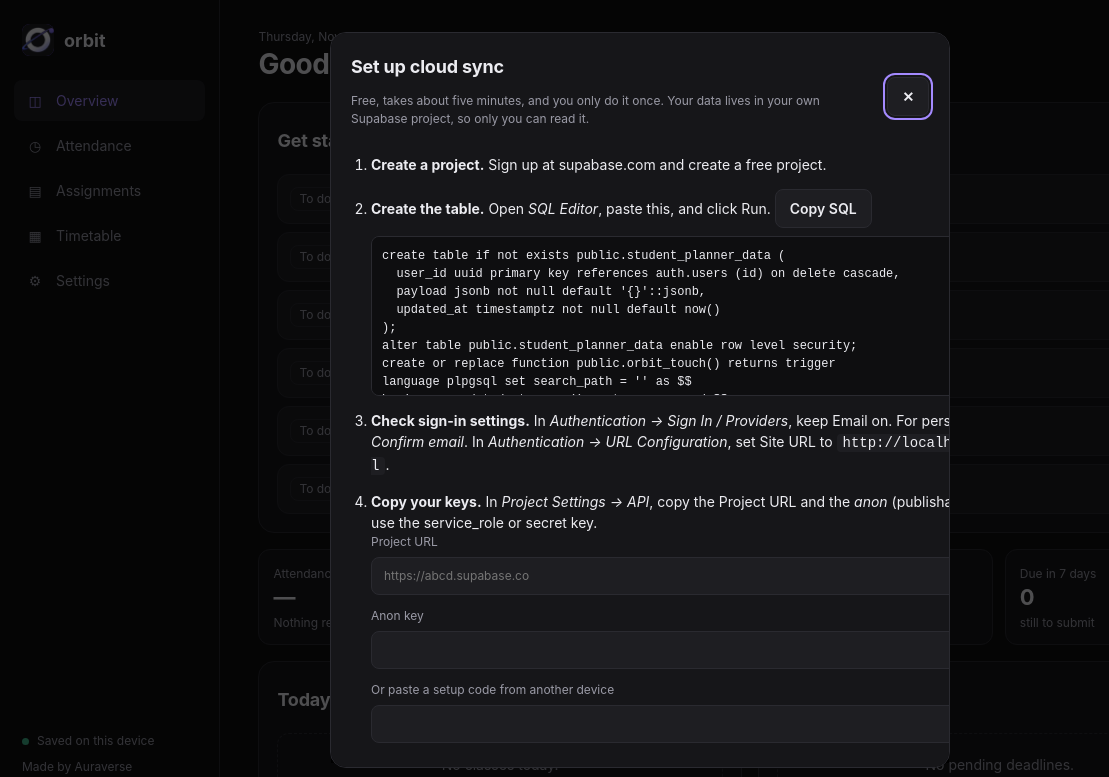
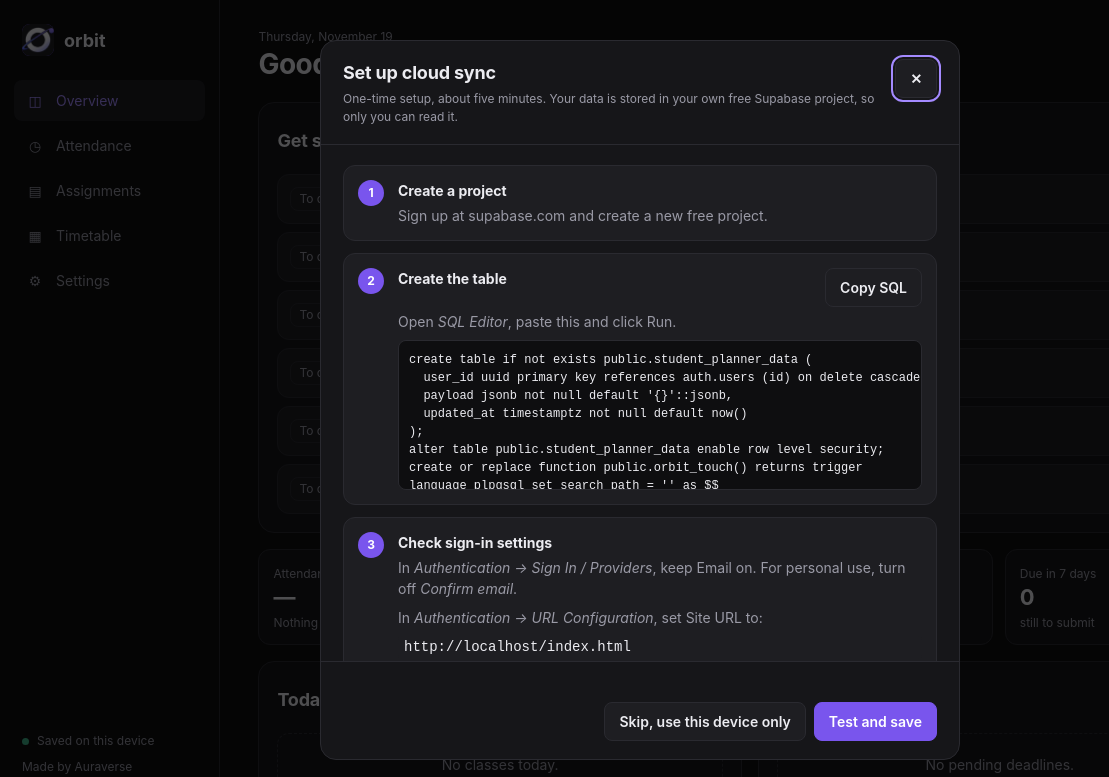
Before and after one commit to chrnoffl/orbitv2, a plain HTML site: page index.html in a window 1280 px wide. Shown: the top 777 px of the page, 0-1109 px from the left. Drawn offline with Linux system fonts and the light colour scheme; a script that the page names is missing.

Commit message:
Add files via upload

```diff
--- a/index.html
+++ b/index.html
@@ -8,7 +8,7 @@
 <meta name="description" content="Orbit tracks your attendance and assignments, with a weekly timetable to tie them together.">
 <link rel="icon" href="icon.png" type="image/png">
 <title>Orbit</title>
-<link rel="stylesheet" href="styles.css">
+<link rel="stylesheet" href="styles.css?v=5">
 </head>
 <body>
 <div class="app">
@@ -24,7 +24,7 @@
  <div class="side-foot"><div class="sync"><span class="sdot"></span><span id="syncText">Saved on this device</span></div><div>Made by Auraverse</div></div>
 </aside>
 <main class="main">
- <header class="top"><div><div class="muted" id="todayLabel"></div><h1 id="pageTitle"></h1></div><img class="toplogo" src="logo.png" alt="Orbit" onerror="this.remove()"></header>
+ <header class="top"><div><div class="muted" id="todayLabel"></div><h1 id="pageTitle"></h1></div><img class="toplogo" src="logo.png" alt="Orbit" height="44" style="height:44px;width:auto;max-width:40%;object-fit:contain" onerror="this.remove()"></header>
 
  <section class="view" id="view-dashboard">
   <div id="onboard"></div>
@@ -88,17 +88,18 @@
 </nav>
 <div class="toast" id="toast" role="status" aria-live="polite"></div>
 <dialog id="modal"><form id="modalForm"><div class="head"><div><h2 id="mTitle"></h2><p class="muted" id="mDesc"></p></div><button class="btn" type="button" data-act="close" aria-label="Close">✕</button></div><div class="fgrid" id="mFields"></div><div class="actions"><button class="btn" type="button" data-act="close">Cancel</button><button class="btn primary" type="submit">Save</button></div></form></dialog>
-<dialog id="wizard"><div class="head"><div><h2>Set up cloud sync</h2><p class="muted">Free, takes about five minutes, and you only do it once. Your data lives in your own Supabase project, so only you can read it.</p></div><button class="btn" data-act="w-close" aria-label="Close">✕</button></div>
-<ol class="steps">
-<li><b>Create a project.</b> Sign up at supabase.com and create a free project.</li>
-<li><b>Create the table.</b> Open <i>SQL Editor</i>, paste this, and click Run. <button class="btn" data-act="w-copy">Copy SQL</button><pre id="sqlText"></pre></li>
-<li><b>Check sign-in settings.</b> In <i>Authentication → Sign In / Providers</i>, keep Email on. For personal use, turn off <i>Confirm email</i>. In <i>Authentication → URL Configuration</i>, set Site URL to <code id="siteUrl"></code>.</li>
-<li><b>Copy your keys.</b> In <i>Project Settings → API</i>, copy the Project URL and the <i>anon</i> (publishable) key. Never use the service_role or secret key.
-<div class="fgrid"><label class="full">Project URL<input id="wUrl" placeholder="https://abcd.supabase.co" autocomplete="off"></label><label class="full">Anon key<input id="wKey" autocomplete="off" spellcheck="false"></label><label class="full">Or paste a setup code from another device<input id="wCode" autocomplete="off"></label></div></li></ol>
-<p class="err" id="wErr" role="alert"></p>
-<div class="actions"><button class="btn" data-act="w-skip">Skip, use this device only</button><button class="btn primary" data-act="w-test">Test and save</button></div></dialog>
+<dialog id="wizard" aria-labelledby="wzTitle">
+<div class="wz-head"><div><h2 id="wzTitle">Set up cloud sync</h2><p class="muted">One-time setup, about five minutes. Your data is stored in your own free Supabase project, so only you can read it.</p></div><button class="btn" data-act="w-close" aria-label="Close">✕</button></div>
+<div class="wz-body"><ol class="steps">
+<li><b>Create a project</b><p>Sign up at supabase.com and create a new free project.</p></li>
+<li><div class="sline"><b>Create the table</b><button class="btn" data-act="w-copy">Copy SQL</button></div><p>Open <i>SQL Editor</i>, paste this and click Run.</p><pre id="sqlText" tabindex="0"></pre></li>
+<li><b>Check sign-in settings</b><p>In <i>Authentication → Sign In / Providers</i>, keep Email on. For personal use, turn off <i>Confirm email</i>.</p><p>In <i>Authentication → URL Configuration</i>, set Site URL to:</p><code id="siteUrl"></code></li>
+<li><b>Paste your keys</b><p>In <i>Project Settings → API</i>, copy the Project URL and the <i>anon</i> (publishable) key. Never use the service_role or secret key.</p>
+<div class="fgrid"><label class="full">Project URL<input id="wUrl" placeholder="https://abcd.supabase.co" autocomplete="off"></label><label class="full">Anon key<input id="wKey" autocomplete="off" spellcheck="false"></label><label class="full">Or paste a setup code from another device<input id="wCode" autocomplete="off"></label></div></li>
+</ol></div>
+<div class="wz-foot"><p class="err" id="wErr" role="alert"></p><button class="btn" data-act="w-skip">Skip, use this device only</button><button class="btn primary" data-act="w-test">Test and save</button></div></dialog>
 <script src="supabase.js"></script>
-<script src="app.js"></script>
-<script src="cloud.js"></script>
+<script src="app.js?v=5"></script>
+<script src="cloud.js?v=5"></script>
 </body>
 </html>
--- a/styles.css
+++ b/styles.css
@@ -82,3 +82,19 @@ code{background:var(--s2);padding:1px 6px;border-radius:4px;word-break:break-all
 .top{display:flex;align-items:center;justify-content:space-between;gap:16px}.toplogo{height:44px;max-width:45%;object-fit:contain}
 textarea{width:100%;max-width:100%;resize:vertical;min-height:84px}
 @media(max-width:680px){.toplogo{height:34px}}
+
+#wizard{padding:0;overflow:hidden;width:min(640px,calc(100% - 24px));max-height:90vh}
+#wizard[open]{display:flex;flex-direction:column}
+.wz-head,.wz-foot{flex:none;padding:18px 22px}
+.wz-head{display:flex;justify-content:space-between;align-items:flex-start;gap:12px;border-bottom:1px solid var(--line)}
+.wz-head p{margin:4px 0 0}
+.wz-foot{display:flex;flex-wrap:wrap;justify-content:flex-end;gap:8px;border-top:1px solid var(--line)}
+.wz-foot .err{flex:1 1 100%;margin:0}
+.wz-body{flex:1;min-height:0;overflow-y:auto;overflow-x:hidden;padding:20px 22px}
+.steps{list-style:none;padding:0;margin:0;display:grid;gap:12px;counter-reset:s}
+.steps>li{counter-increment:s;position:relative;min-width:0;padding:14px 14px 14px 54px;background:var(--s2);border:1px solid var(--line);border-radius:var(--r2)}
+.steps>li::before{content:counter(s);position:absolute;left:14px;top:14px;width:26px;height:26px;border-radius:50%;background:var(--accent);color:#fff;display:grid;place-items:center;font-size:var(--fs-s);font-weight:700}
+.steps p{margin:4px 0 8px;color:var(--muted)}.steps p:last-child{margin-bottom:0}
+.steps pre{margin:0;max-width:100%;max-height:150px;overflow:auto;white-space:pre}
+.steps code{display:block;overflow-wrap:anywhere}
+.steps .fgrid{margin-top:12px}.steps .fgrid label{min-width:0}
```
